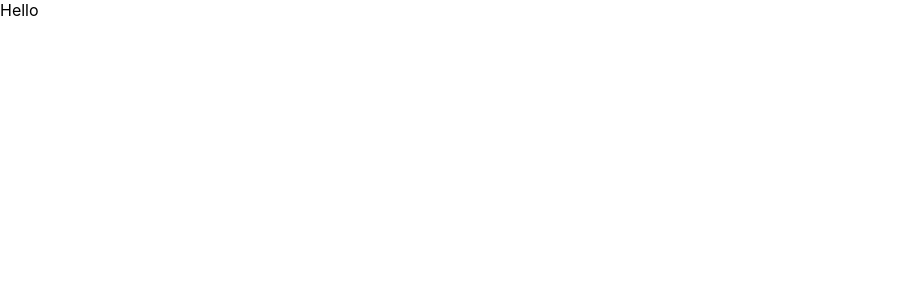
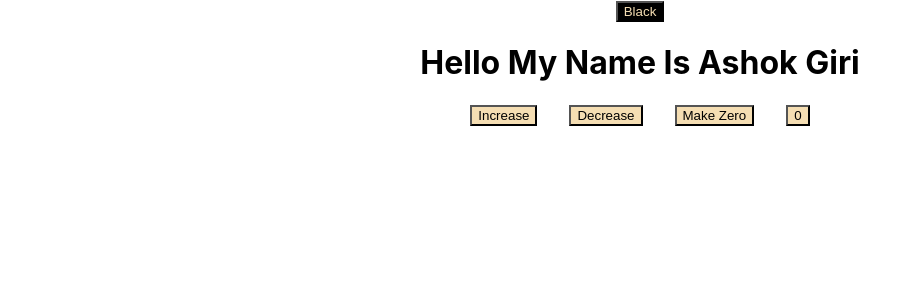
Before and after one commit to sautaboy/WrokingWithReact, a React (Create React App) app: page / in a window 1280 px wide. Shown: the top 300 px of the page, without its empty margins (0-920 px from the left). Built offline with nearby package versions, Linux system fonts and the light colour scheme.

Commit message:
Two Exercise Done

```diff
--- a/src/App.css
+++ b/src/App.css
@@ -32,7 +32,15 @@
   from {
     transform: rotate(0deg);
   }
+
   to {
     transform: rotate(360deg);
   }
 }
+
+
+
+button {
+  margin: 0 1rem;
+  background: wheat;
+}
--- a/src/App.js
+++ /dev/null
@@ -1,12 +0,0 @@
-// import logo from './logo.svg'/;
-import './App.css';
-
-function App() {
-  return (
-    <>
-      Hello
-    </>
-  );
-}
-
-export default App;
--- /dev/null
+++ b/src/App.jsx
@@ -0,0 +1,46 @@
+// import logo from './logo.svg'/;
+import './App.css';
+import { useState } from 'react';
+function App() {
+
+  // These State are for Chaging the color
+  const [colorName, setColorName] = useState("Black")
+  const [color, setColor] = useState("black")
+  const [style, setStyle] = useState("black")
+
+
+  // These State Properties are for incrementing,decrementing and Makes to Zero
+  let [initialValue, setInitialValue] = useState(0)
+
+
+  return (
+    <div className='App'>
+      <div>
+        <button style={{ backgroundColor: style, color: "wheat" }} onClick={() => {
+          setColor(color === "black" ? "red" : color === "red" ? "green" : "black");
+          setColorName(colorName === "Black" ? "Red" : colorName === "Red" ? "Green" : "Black");
+          setStyle(color === "black" ? "red" : color === "red" ? "green" : "black");
+
+        }}>{colorName}</button>
+        <h1 style={{ color: color }}>Hello My Name Is Ashok Giri</h1>
+      </div>
+
+      {/* Next exercise */}
+      <div className='buttons'>
+        <button onClick={() => {
+          setInitialValue(initialValue + 1)
+        }}>Increase</button>
+        <button onClick={() => {
+          setInitialValue(initialValue - 1)
+        }}>Decrease</button>
+        <button onClick={() => {
+          setInitialValue(0)
+        }}>Make Zero</button>
+        <button>{initialValue}</button>
+      </div>
+    </div>
+
+  );
+}
+
+export default App;
```
Also changed, not shown: src/planet.js (added, +12 -0 lines).
